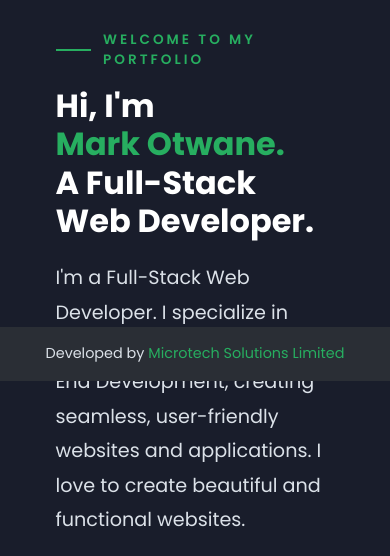
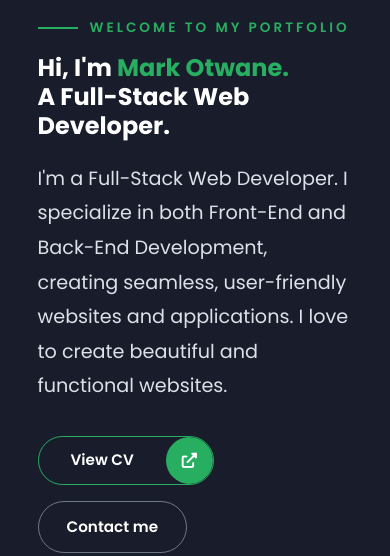
Before and after one commit to MarkOtwane/markotwane.co.kenya, a plain HTML site: page index.html in a window 390 px wide. Shown: the part 463-1019 px from the top of the page. Drawn offline with nearby package versions, Linux system fonts and the light colour scheme; no server answers.

Commit message:
Fix mobile responsiveness: flatten SCSS nesting, add breakpoints for phone/tablet

```diff
--- a/_media.css
+++ b/_media.css
@@ -45,11 +45,32 @@
 	.main-title h2 span {
 		font-size: 2rem;
 	}
+	.contact-content-con {
+		flex-direction: column;
+	}
+	.contact-content-con .right-contact {
+		margin-left: 0;
+		margin-top: 2.5rem;
+	}
+	.contact-content-con .left-contact .contact-icon {
+		justify-content: center;
+		margin-bottom: 0;
+	}
+	.contact-content-con .right-contact .i-c-2 {
+		flex-direction: column;
+	}
+	.contact-content-con .right-contact .i-c-2 :last-child {
+		margin-left: 0;
+		margin-top: 1.5rem;
+	}
 }
 
 @media screen and (max-width: 970px) {
-	section {
-		padding: 3rem 4rem;
+	body {
+		overflow-x: hidden;
+	}
+	.section {
+		padding: 3rem 4rem !important;
 	}
 	header {
 		padding: 0;
@@ -70,6 +91,9 @@
 	.header-content .right-header .name {
 		font-size: 2.25rem !important;
 	}
+	.header-content .right-header .name .accent {
+		white-space: normal;
+	}
 	.header-content .left-header .image {
 		height: auto;
 		max-width: 300px;
@@ -89,11 +113,14 @@
 	.controls .control {
 		margin: 0.3rem 1rem;
 	}
+	.footer {
+		position: static;
+	}
 }
 
 @media screen and (max-width: 768px) {
-	section {
-		padding: 2rem;
+	.section {
+		padding: 2rem !important;
 	}
 	.header-content {
 		align-items: center;
@@ -104,6 +131,12 @@
 	.blogs {
 		grid-template-columns: 1fr;
 	}
+	.timeline {
+		grid-template-columns: 1fr;
+	}
+	.about-stats .progress-bars {
+		grid-template-columns: 1fr;
+	}
 	.controls {
 		right: 1%;
 	}
@@ -112,11 +145,8 @@
 		width: 48px;
 		height: 48px;
 	}
-	.timeline {
-		grid-template-columns: 1fr;
-	}
-	.about-stats .progress-bars {
-		grid-template-columns: 1fr;
+	.footer {
+		position: static;
 	}
 }
 
@@ -175,6 +205,9 @@
 	.theme-btn i {
 		font-size: 1.25rem;
 	}
+	.footer {
+		position: static;
+	}
 }
 
 @media screen and (max-width: 480px) {
@@ -182,10 +215,10 @@
 		font-size: 0.95rem;
 	}
 	.section {
-		padding: 1.25rem;
+		padding: 1.25rem !important;
 	}
 	.header-content .right-header .name {
-		font-size: 1.5rem;
+		font-size: 1.5rem !important;
 	}
 	.portfolios .portfolio-item img {
 		height: 220px;
@@ -213,4 +246,7 @@
 	.about-container .right-about .about-item .abt-text .large-text {
 		font-size: 2.25rem;
 	}
+	.footer {
+		position: static;
+	}
 }
--- a/styles.css
+++ b/styles.css
@@ -49,6 +49,7 @@ body {
 	font-size: 1.1rem;
 	color: var(--color-white);
 	transition: all 0.4s ease-in-out;
+	overflow-x: hidden;
 }
 
 a {
```
